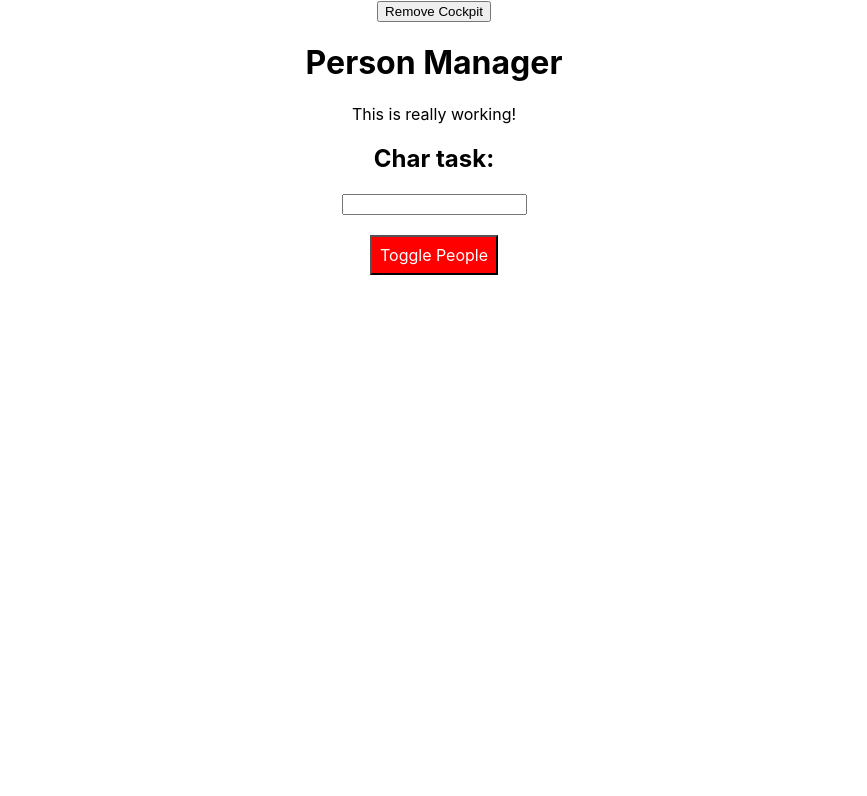
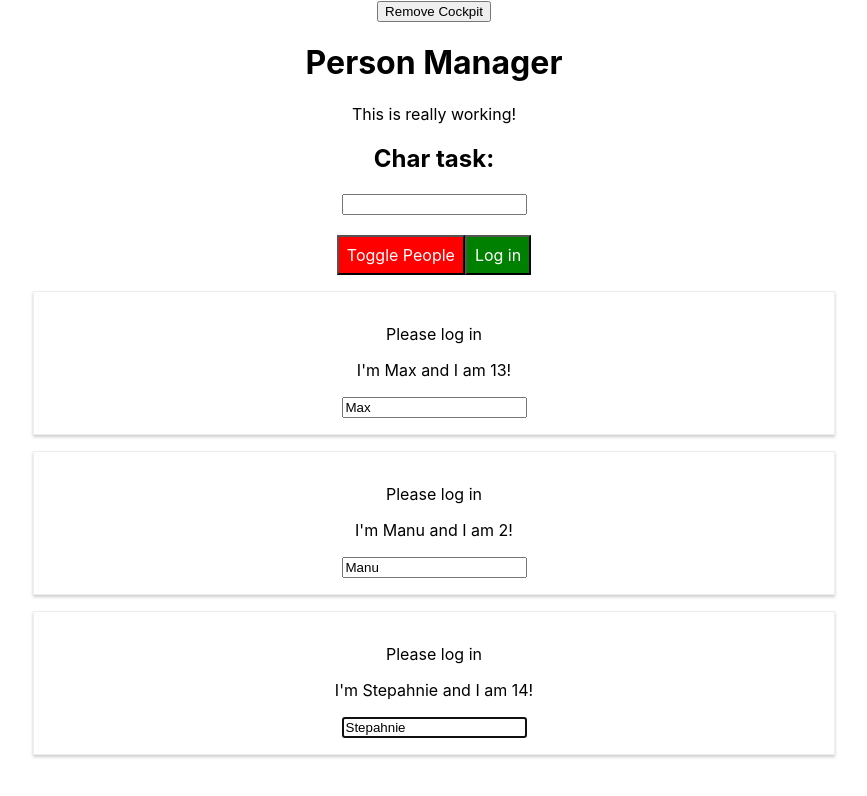
Before and after one commit to Georgich88/react-tutorial, a React (Create React App) app: page / in a window 1280 px wide. Shown: the top 796 px of the page, without its empty margins (206-1073 px from the left). Built offline with nearby package versions, Linux system fonts and the light colour scheme.

Commit message:
use context

```diff
--- a/src/components/Cockpit/Cockpit.js
+++ b/src/components/Cockpit/Cockpit.js
@@ -1,21 +1,25 @@
-import React, { useEffect } from "react";
+import React, { useEffect, useRef } from "react";
 import styled from "styled-components";
 import CharComponent from "../Char/CharComponent";
+import AuthContext from "../../context/auth-context";
 
 const StyledButton = styled.button`
-  background-color: ${(props) => (props.alt.toString() ? "red" : "green")};
+  background-color: ${(props) => (props.active ? "red" : "green")};
   color: white;
   font: inherit;
   border: 1x solid blue;
   padding: 8px;
   cursor: pointer;
   &:hover: {
-    background-color: ${(props) => (props.alt.toString() ? "salmon" : "lightgreen")};
+    background-color: ${(props) =>
+      props.active ? "salmon" : "lightgreen"};
     color: black;
   }
 `;
 
 const Cockpit = (props) => {
+  const toggleBtnRef = useRef(null);
+
   // useEffect(() => {
   //   console.log("[Cockpit.js] useEffect");
   //   // fake Http request...
@@ -27,11 +31,12 @@ const Cockpit = (props) => {
   useEffect(() => {
     console.log("[Cockpit.js] useEffect only once");
     // fake Http request...
-    const timer = setTimeout(() => {
-      alert("[Cockpit.js] useEffect only once");
-    }, 1000);
+    // const timer = setTimeout(() => {
+    //   alert("[Cockpit.js] useEffect only once");
+    // }, 1000);
+    toggleBtnRef.current.click();
     return () => {
-      clearTimeout(timer);
+      // clearTimeout(timer);
       console.log("[Cockpit.js] cleanup work in useEffect");
     };
   }, []);
@@ -70,9 +75,22 @@ const Cockpit = (props) => {
       <input type="text" onChange={props.charsChanged} value={props.chars} />
       {chars}
       <br />
-      <StyledButton alt={props.showPersons} onClick={props.clicked}>
-        Toggle People
-      </StyledButton>
+      <div>
+        <StyledButton
+          ref={toggleBtnRef}
+          active={props.showPersons}
+          onClick={props.clicked}
+        >
+          Toggle People
+        </StyledButton>
+        <AuthContext.Consumer>
+          {(context) => (
+            <StyledButton active={context.authenticated} onClick={context.login}>
+              Log in
+            </StyledButton>
+          )}
+        </AuthContext.Consumer>
+      </div>
     </div>
   );
 };
--- a/src/components/Persons/Person/Person.js
+++ b/src/components/Persons/Person/Person.js
@@ -1,6 +1,7 @@
 import React, { Component } from "react";
 import styled from "styled-components";
 import PropTypes from "prop-types";
+import AuthContext from "../../../context/auth-context";
 
 const StyledDiv = styled.div`
   width: 60%;
@@ -16,14 +17,34 @@ const StyledDiv = styled.div`
 `;
 
 class Person extends Component {
+  constructor(props) {
+    super(props);
+    this.inputElementRef = React.createRef();
+  }
+
+  componentDidMount() {
+    this.inputElementRef.current.focus();
+  }
+
   render() {
     return (
       <React.Fragment>
         <StyledDiv>
-          <p onClick={this.props.click}>
+          <AuthContext.Consumer>
+            {(context) =>
+              context.authenticated ? (
+                <p>Authenticated</p>
+              ) : (
+                <p>Please log in</p>
+              )
+            }
+          </AuthContext.Consumer>
+          <p key="i2" onClick={this.props.click}>
             I'm {this.props.name} and I am {this.props.age}!
           </p>
           <input
+            key="i3"
+            ref={this.inputElementRef}
             type="text"
             onChange={this.props.changed}
             value={this.props.name}
@@ -39,7 +60,7 @@ Person.propTypes = {
   click: PropTypes.func,
   name: PropTypes.string,
   age: PropTypes.number,
-  changed: PropTypes.func
+  changed: PropTypes.func,
 };
 
 export default Person;
--- a/src/components/Persons/Persons.js
+++ b/src/components/Persons/Persons.js
@@ -3,10 +3,6 @@ import ErrorBoundary from "../../components/ErrorBoundary/ErrorBoundary";
 import Person from "./Person/Person";
 
 class Persons extends PureComponent {
-  constructor(props) {
-    super(props);
-  }
-
   static getDerivedStateFromProps(props, state) {
     console.log("[Persons.js] getDerivedStateFromProps");
     return state;
--- a/src/containers/App.js
+++ b/src/containers/App.js
@@ -2,8 +2,7 @@ import React, { Component } from "react";
 import "./App.css";
 import Persons from "../components/Persons/Persons";
 import Cockpit from "../components/Cockpit/Cockpit";
-import withClass from "../hoc/withClass";
-import Aux from "../hoc/Aux";
+import AuthContext from "../context/auth-context";
 
 class App extends Component {
   constructor(props) {
@@ -16,7 +15,7 @@ class App extends Component {
         {
           id: "0000003",
           name: "Stepahnie",
-          age: "Math.floor(Math.random() * 30)",
+          age: Math.floor(Math.random() * 30),
         },
       ],
       otherState: "some other value",
@@ -25,6 +24,7 @@ class App extends Component {
       validationMessage: "",
       chars: "",
       changeCounter: 0,
+      authenticated: false,
     };
   }
 
@@ -89,6 +89,10 @@ class App extends Component {
     this.setState({ showPersons: !doesShow });
   };
 
+  loginHandler = () => {
+    this.setState({ authenticated: true });
+  };
+
   render() {
     console.log("[App.js] rendering ...");
     let persons =
@@ -111,6 +115,12 @@ class App extends Component {
         >
           Remove Cockpit
         </button>
+        <AuthContext.Provider
+          value={{
+            authenticated: this.state.authenticated,
+            login: this.loginHandler,
+          }}
+        >
           {this.state.showCockpit ? (
             <Cockpit
               title={this.props.appTitle}
@@ -125,6 +135,7 @@ class App extends Component {
             />
           ) : null}
           {persons}
+        </AuthContext.Provider>
       </div>
     );
   }
--- /dev/null
+++ b/src/context/auth-context.js
@@ -0,0 +1,8 @@
+import React from "react";
+
+const authContext = React.createContext({
+  authenticated: false,
+  login: () => {}
+});
+
+export default authContext;
```
Lines whose indentation alone changed are shown as unchanged.
